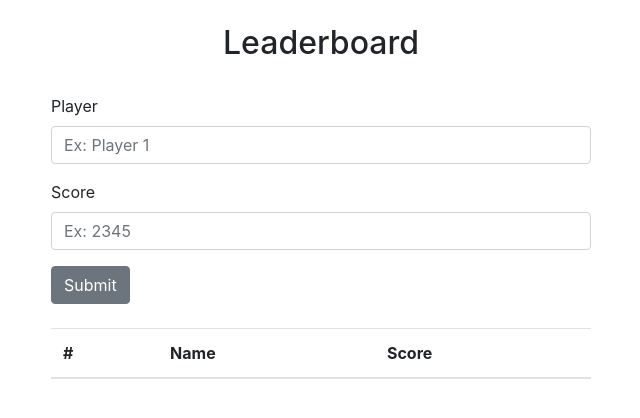
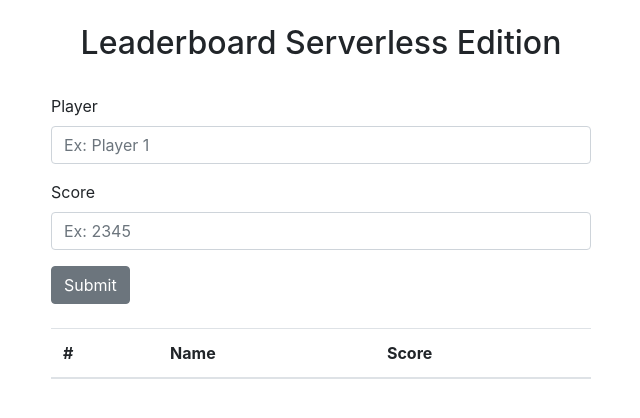
Before and after one commit to ryangleason82/leaderboard-final, a React (Create React App) app: page / in a window 1280 px wide. Shown: the top 418 px of the page, without its empty margins (319-959 px from the left). Built offline with nearby package versions, Linux system fonts and the light colour scheme.

Commit message:
Testing Deployment Pipeline of AWS Amplify

```diff
--- a/src/Components/InputForm.js
+++ b/src/Components/InputForm.js
@@ -1,16 +1,16 @@
 import React, { useState } from "react";
 import { Row, Col, Form, FormGroup, Label, Input, Button } from "reactstrap";
-export const InputForm = props => {
+export const InputForm = (props) => {
   const { updateLeaderboardArray } = props;
   const initialInputState = { player: "", score: "" };
   const [eachEntry, setEachEntry] = useState(initialInputState);
   const { player, score } = eachEntry;
 
-  const handleInputChange = e => {
+  const handleInputChange = (e) => {
     setEachEntry({ ...eachEntry, [e.target.name]: e.target.value });
   };
 
-  const handleFinalSubmit = e => {
+  const handleFinalSubmit = (e) => {
     updateLeaderboardArray(eachEntry);
   };
 
@@ -18,7 +18,7 @@ export const InputForm = props => {
     <div>
       <Row>
         <Col sm="12" md={{ size: 6, offset: 3 }} className="text-center">
-          <h2>Leaderboard</h2>
+          <h2>Leaderboard Serverless Edition</h2>
         </Col>
       </Row>
       <Row className="mt-4">
```
